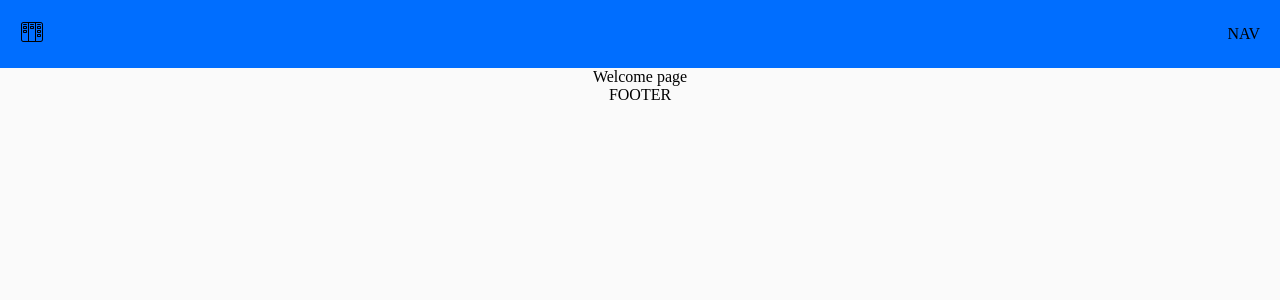
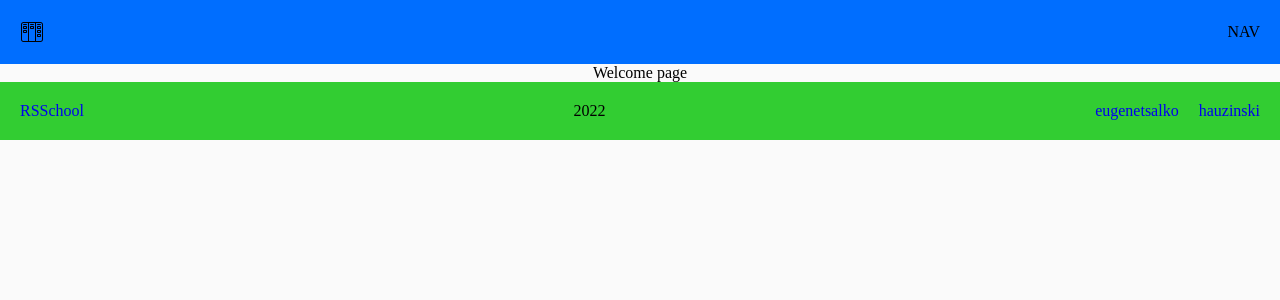
Before and after one commit to EugeneTsalko/project-management-app, a React (Create React App) app: page / in a window 1280 px wide. Shown: the top 300 px of the page. Built offline with nearby package versions, Linux system fonts and the light colour scheme.

Commit message:
feat: add basic footer

```diff
--- a/src/App.tsx
+++ b/src/App.tsx
@@ -1,3 +1,4 @@
+import { Footer } from 'components/Footer/Footer';
 import { Header } from 'components/Header/Header';
 import React from 'react';
 
@@ -10,7 +11,7 @@ export default function App() {
     <>
       <Header></Header>
       <AppRoutes />
-      <footer>FOOTER</footer>
+      <Footer></Footer>
     </>
   );
 }
--- /dev/null
+++ b/src/components/Footer/Footer.module.scss
@@ -0,0 +1,18 @@
+@import '../../styles/variables.scss';
+
+.footer {
+  background-color: $lime-green;
+  width: 100%;
+  display: flex;
+  justify-content: space-between;
+  padding: 20px;
+
+  &Github {
+    display: flex;
+    gap: 20px;
+  }
+
+  &link {
+    color: $black;
+  }
+}
--- /dev/null
+++ b/src/components/Footer/Footer.tsx
@@ -0,0 +1,36 @@
+import React from 'react';
+import styles from './Footer.module.scss';
+
+export const Footer = () => {
+  return (
+    <footer className={styles.footer}>
+      <a
+        href="https://rs.school/react/"
+        target="_blank"
+        rel="nofollow noreferrer"
+        className={styles.footerLink}
+      >
+        RSSchool
+      </a>
+      <div>2022</div>
+      <div className={styles.footerGithub}>
+        <a
+          href="https://github.com/eugenetsalko"
+          target="_blank"
+          rel="nofollow noreferrer"
+          className={styles.footerLink}
+        >
+          eugenetsalko
+        </a>
+        <a
+          href="https://github.com/hauzinski"
+          target="_blank"
+          rel="nofollow noreferrer"
+          className={styles.footerLink}
+        >
+          hauzinski
+        </a>
+      </div>
+    </footer>
+  );
+};
--- a/src/styles/common.scss
+++ b/src/styles/common.scss
@@ -7,6 +7,13 @@
 *::before,
 *::after {
   box-sizing: border-box;
+  text-decoration: none;
+  list-style: none;
+}
+
+img {
+  max-width: 100%;
+  display: block;
 }
 
 body,
@@ -16,6 +23,13 @@ p,
 ul {
   margin: 0;
   padding: 0;
+}
+
+input,
+button,
+textarea,
+select {
+  font: inherit;
 }
 
 body {
```
